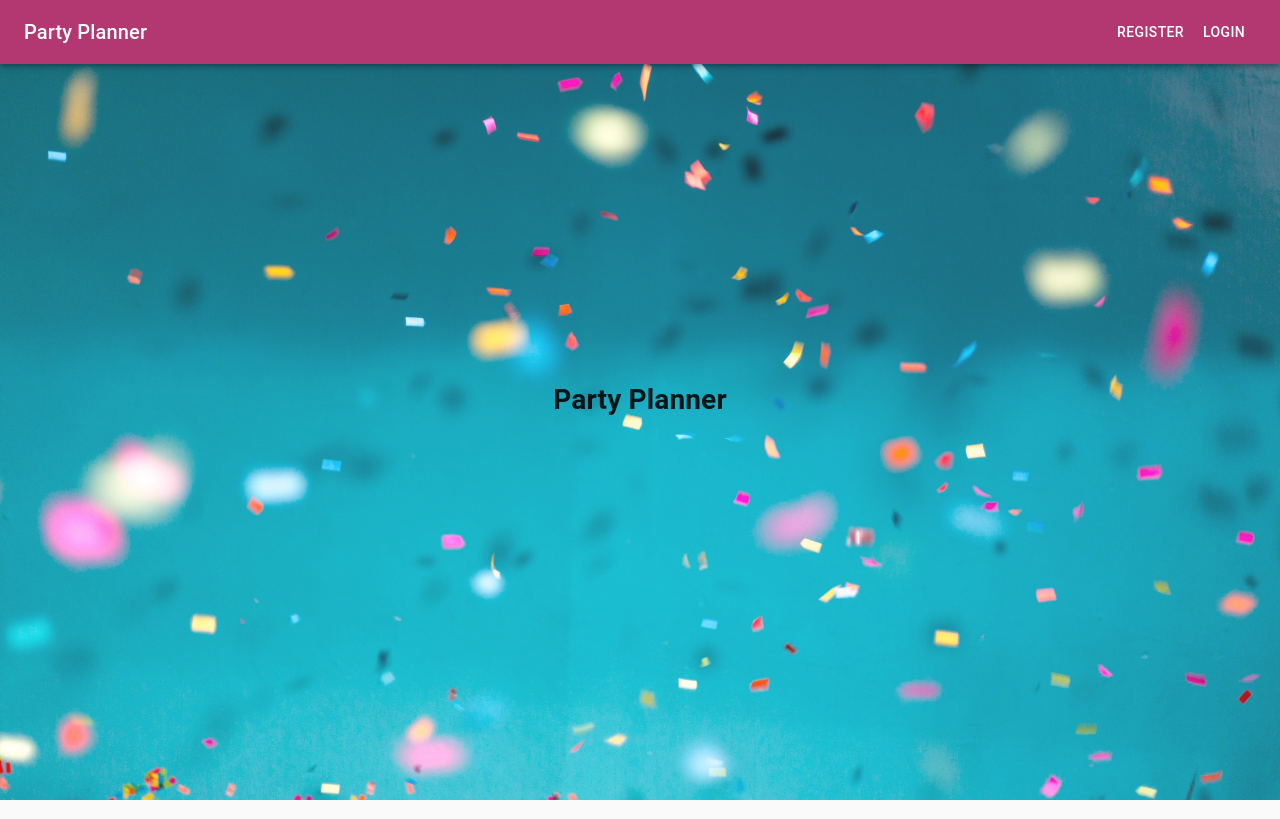
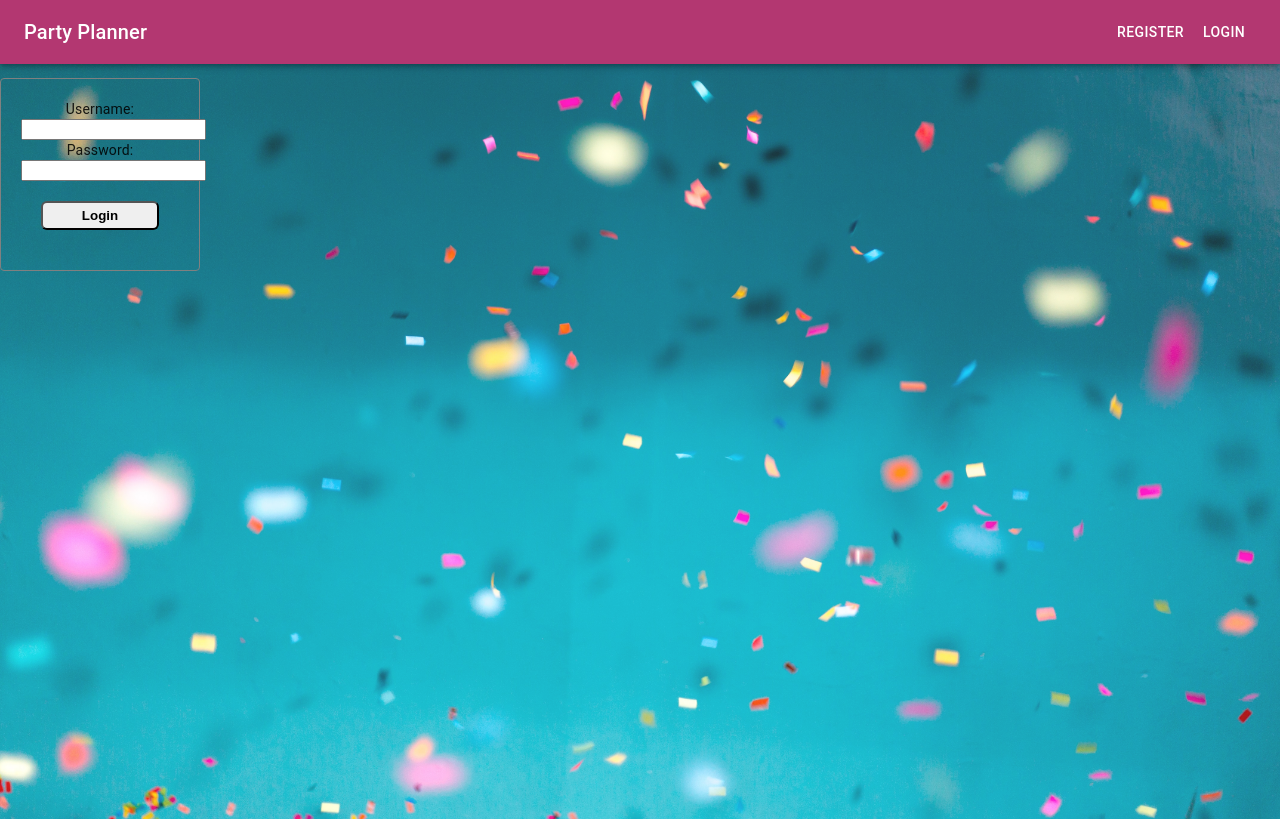
Before and after one commit to bw-party-planner-july-2019/fe-party-planner, a React (Create React App) app: page / in a window 1280 px wide. Built offline with nearby package versions, Linux system fonts and the light colour scheme.

Commit message:
Removed /Login and moved it to / page in routing.

```diff
--- a/src/components/App.jsx
+++ b/src/components/App.jsx
@@ -45,8 +45,7 @@ const App = () => {
               <Route path='/list' component={List}/>
               <Route path='/dashboard' component={Form}/>
               <Route path='/register' render={props => <Login {...props} />}/>
-              <Route path='/login' render={props => <Login {...props} />}/>
-              <Route path='/' component={Homepage}/>
+              <Route path='/' render={props => <Login {...props} />}/>
             </Switch>
           </BackgroundImage>
         </ActionsProvider>
--- a/src/components/Login.jsx
+++ b/src/components/Login.jsx
@@ -28,7 +28,7 @@ function Login(props) {
   const {authActions: {login, register}} = useContext(ActionsContext);
   useEffect(()=> {
     console.log(props.location.pathname)
-    if (props.location.pathname === '/login') {
+    if (props.location.pathname === '/') {
       setIsRegister(false)
     } else if (props.location.pathname === '/register') {
       setIsRegister(true);
--- a/src/components/navigation/Navigation.jsx
+++ b/src/components/navigation/Navigation.jsx
@@ -29,7 +29,7 @@ const Navigation = () => {
                 Party Planner
             </Typography>
             {!isAuth && <Button component={RouterLink} to="/register" color="inherit">Register</Button>}
-            {!isAuth && <Button component={RouterLink} to="/login" color="inherit">Login</Button>}
+            {!isAuth && <Button component={RouterLink} to="/" color="inherit">Login</Button>}
             {isAuth && <Button component={RouterLink} to='/' color='inherit' onClick={logout}>Logout</Button>}
           </Toolbar>
         </AppBar>
```
